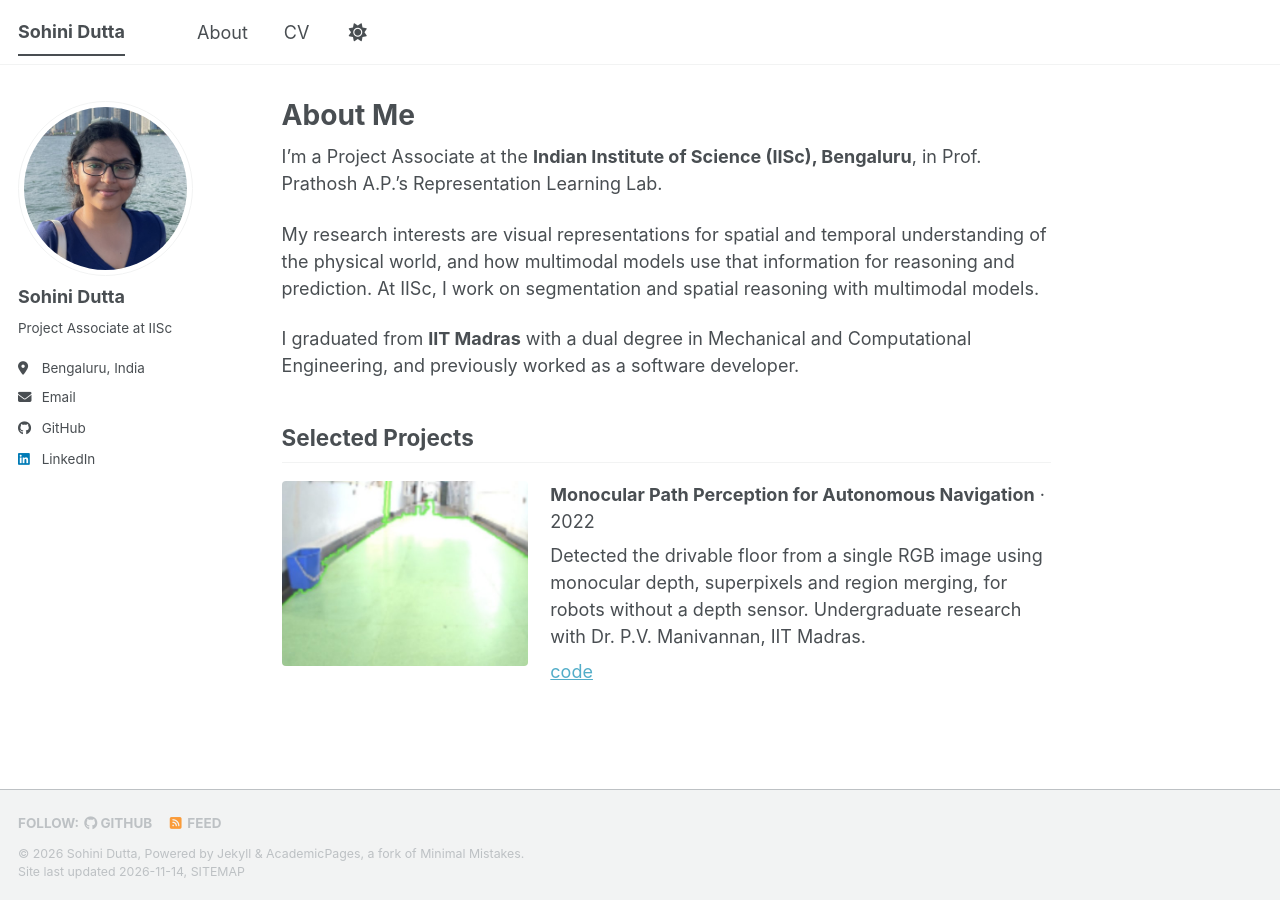
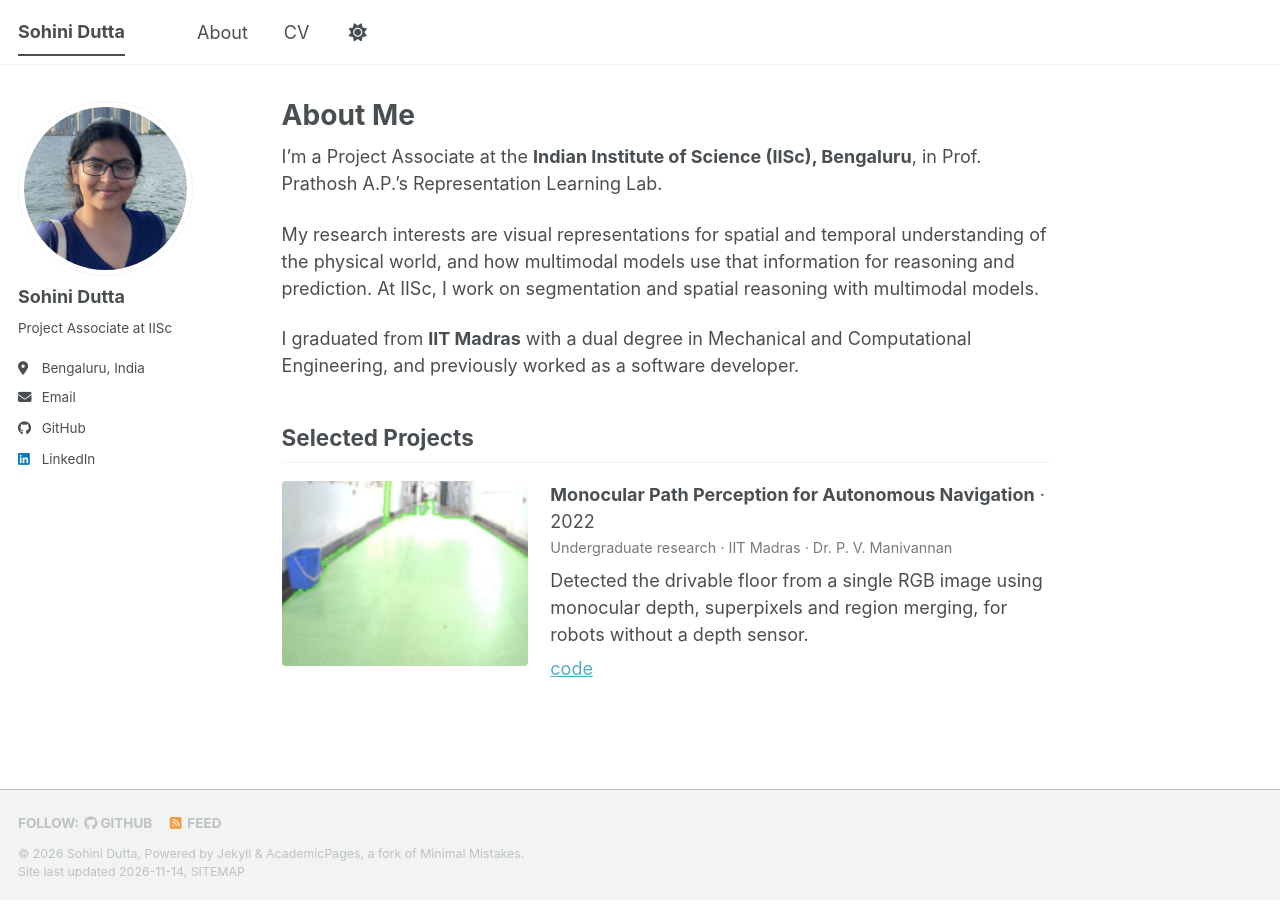
Before and after one commit to sohinidutta11/sohinidutta11.github.io, a Jekyll site: the page built from _pages/about.md, in a window 1280 px wide. Built offline with Jekyll 4.4.1, drawn with Linux system fonts in a browser that asks for light colours; a script bundle is joined from its source files by our own code; a style sheet for code colours, icons or effects is not loaded.

Commit message:
Add project details line

```diff
--- a/_pages/about.md
+++ b/_pages/about.md
@@ -23,7 +23,8 @@ I graduated from **IIT Madras** with a dual degree in Mechanical and Computation
   <img src="/images/research/ground-plane.jpg" alt="Corridor image with the detected floor highlighted in green">
   <div class="project-text">
     <p class="project-title"><strong>Monocular Path Perception for Autonomous Navigation</strong> · 2022</p>
-    <p>Detected the drivable floor from a single RGB image using monocular depth, superpixels and region merging, for robots without a depth sensor. Undergraduate research with Dr. P.V. Manivannan, IIT Madras.</p>
+    <p class="project-meta">Undergraduate research · IIT Madras · Dr. P. V. Manivannan</p>
+    <p>Detected the drivable floor from a single RGB image using monocular depth, superpixels and region merging, for robots without a depth sensor.</p>
     <p><a href="https://github.com/sohinidutta11/ground-plane-estimation">code</a></p>
   </div>
 </div>
--- a/assets/css/main.scss
+++ b/assets/css/main.scss
@@ -56,6 +56,15 @@
 .project-row .project-text p {
   margin: 0 0 0.4em;
 }
+.project-row .project-text .project-title {
+  margin-bottom: 0.1em;
+}
+.project-row .project-text .project-meta {
+  font-size: 0.8em;
+  color: var(--global-text-color);
+  opacity: 0.75;
+  margin-bottom: 0.6em;
+}
 @media (max-width: 600px) {
   .project-row { flex-direction: column; }
   .project-row img { flex-basis: auto; max-width: 100%; }
```
